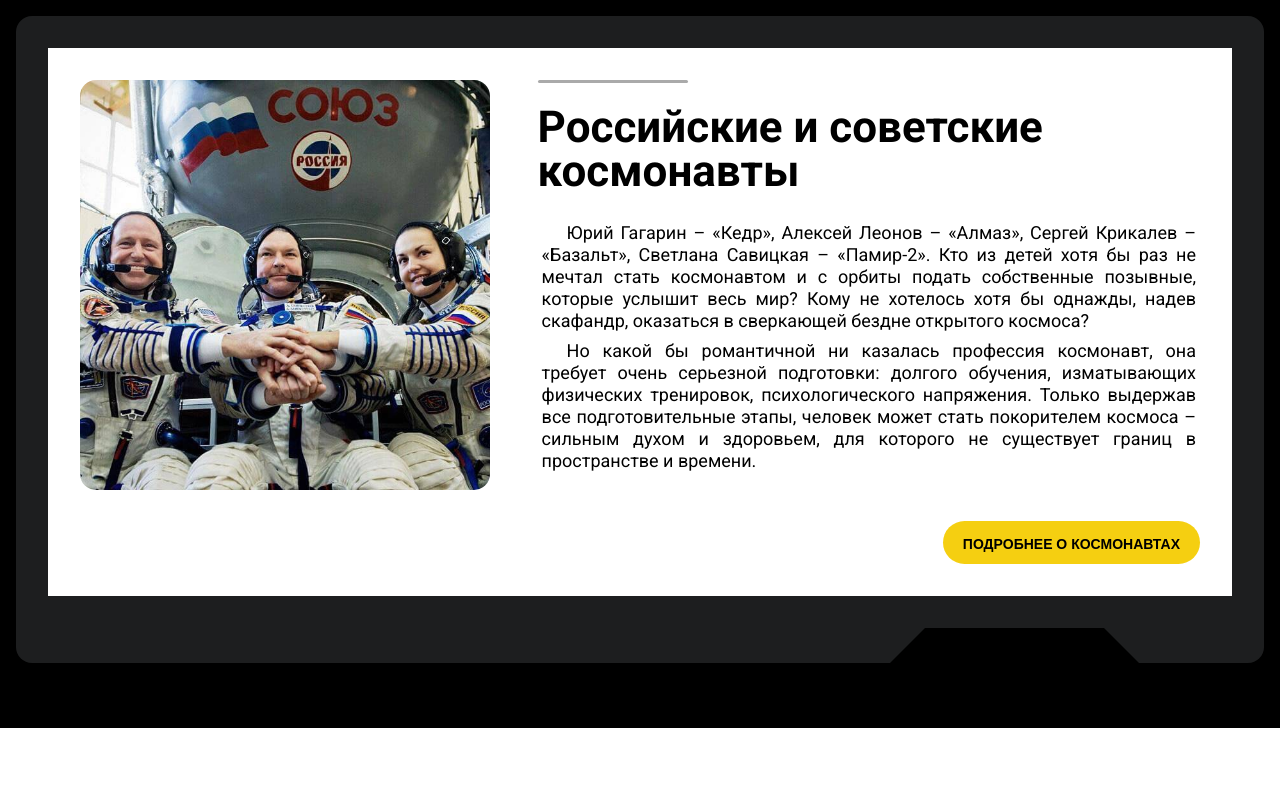
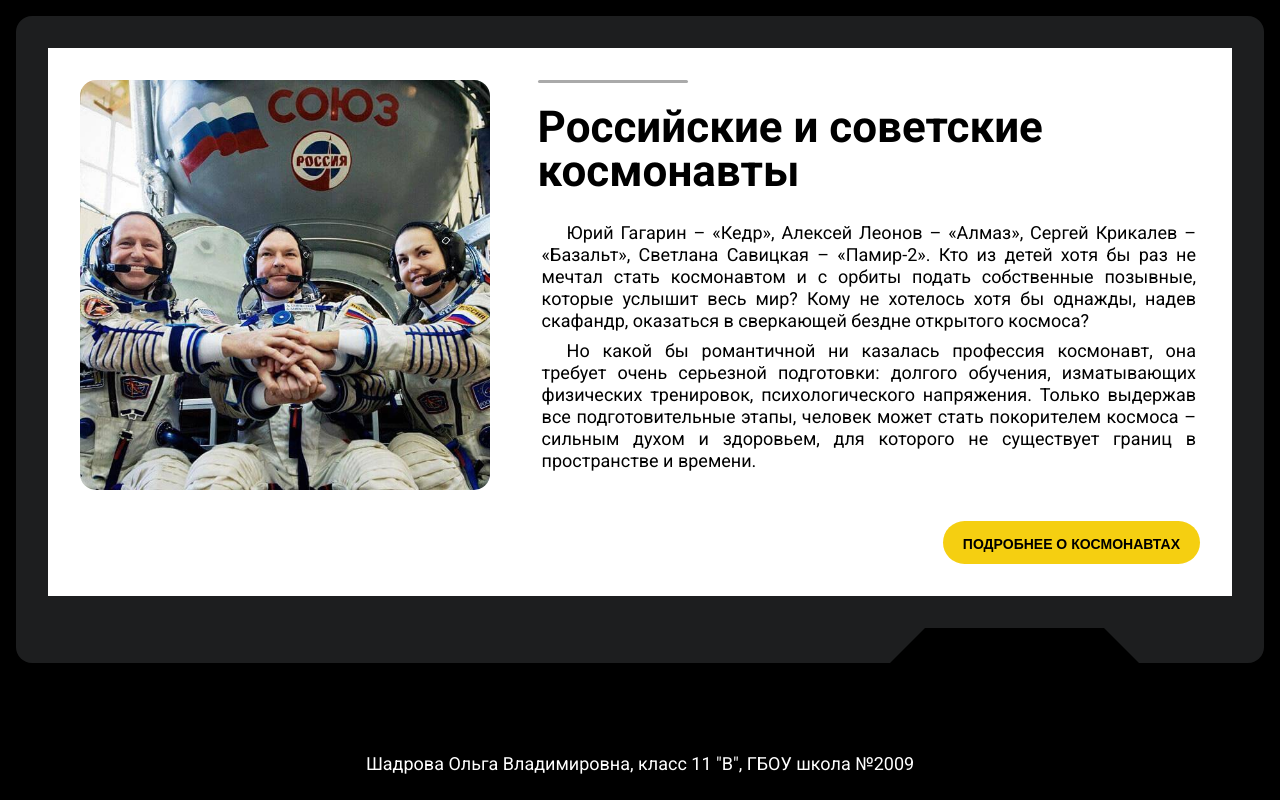
Before and after one commit to VladimirShadrov/Space-exploration, a website built with webpack: page src/index.html in a window 1280 px wide. Shown: the part 2561-3361 px from the top of the page. Before the commit the page ends 3289 px from the top, so only its background shows below. Built offline with nearby package versions, Linux system fonts and the light colour scheme.

Commit message:
feat: Верстка футера

```diff
--- a/src/index.html
+++ b/src/index.html
@@ -184,7 +184,7 @@
     </section>
     <footer class="footer">
       <div class="container">
-        <div class="footer__content"></div>
+        <div class="footer__content">Шадрова Ольга Владимировна, класс 11 "В", ГБОУ школа №2009</div>
       </div>
     </footer>
   </body>
--- a/src/styles/category.scss
+++ b/src/styles/category.scss
@@ -153,6 +153,7 @@
 
     &::before {
       bottom: -16px;
+      width: 60%;
       border-right: 16px solid transparent;
       border-top: 16px solid #1d1e1f;
     }
@@ -182,7 +183,7 @@
   }
 }
 
-@media (max-width: 550px) {
+@media (max-width: 450px) {
   .category__image {
     max-width: max-content;
     max-height: max-content;
@@ -201,4 +202,9 @@
     font-size: 26px;
     line-height: 26px;
   }
+  .category__content-wrapper {
+    &::before {
+      width: 50%;
+    }
+  }
 }
--- /dev/null
+++ b/src/styles/footer.scss
@@ -0,0 +1,9 @@
+.footer {
+  background: #000;
+  padding: 25px 0;
+  color: white;
+}
+.footer__content {
+  text-align: center;
+  padding: 0 16px;
+}
--- a/src/styles/styles.scss
+++ b/src/styles/styles.scss
@@ -5,6 +5,7 @@
 @import './preview.scss';
 @import './slider.scss';
 @import './category.scss';
+@import './footer.scss';
 
 * {
   margin: 0;
```
Also changed, not shown: dist/index.html, dist/styles/styles.css.
